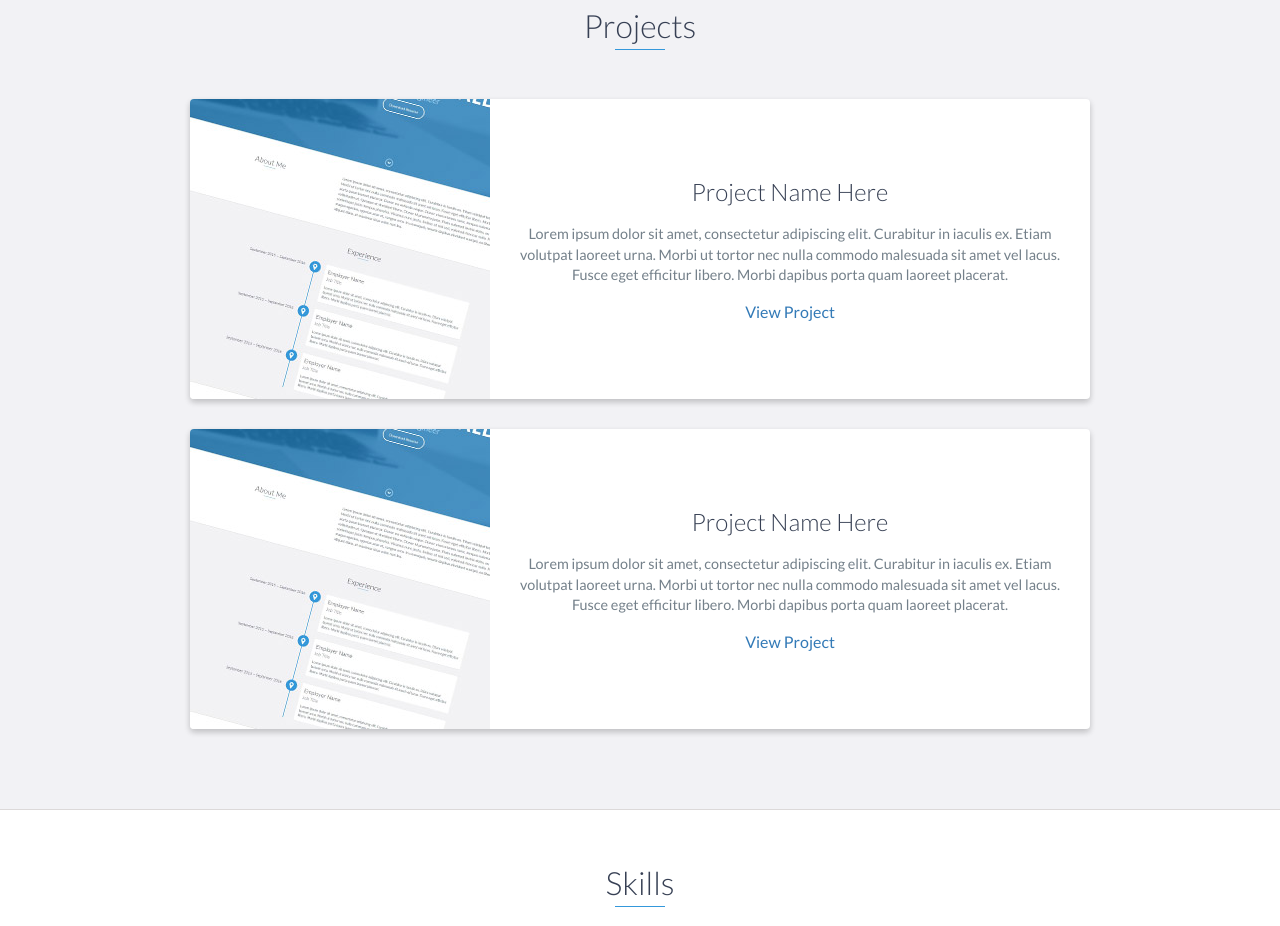
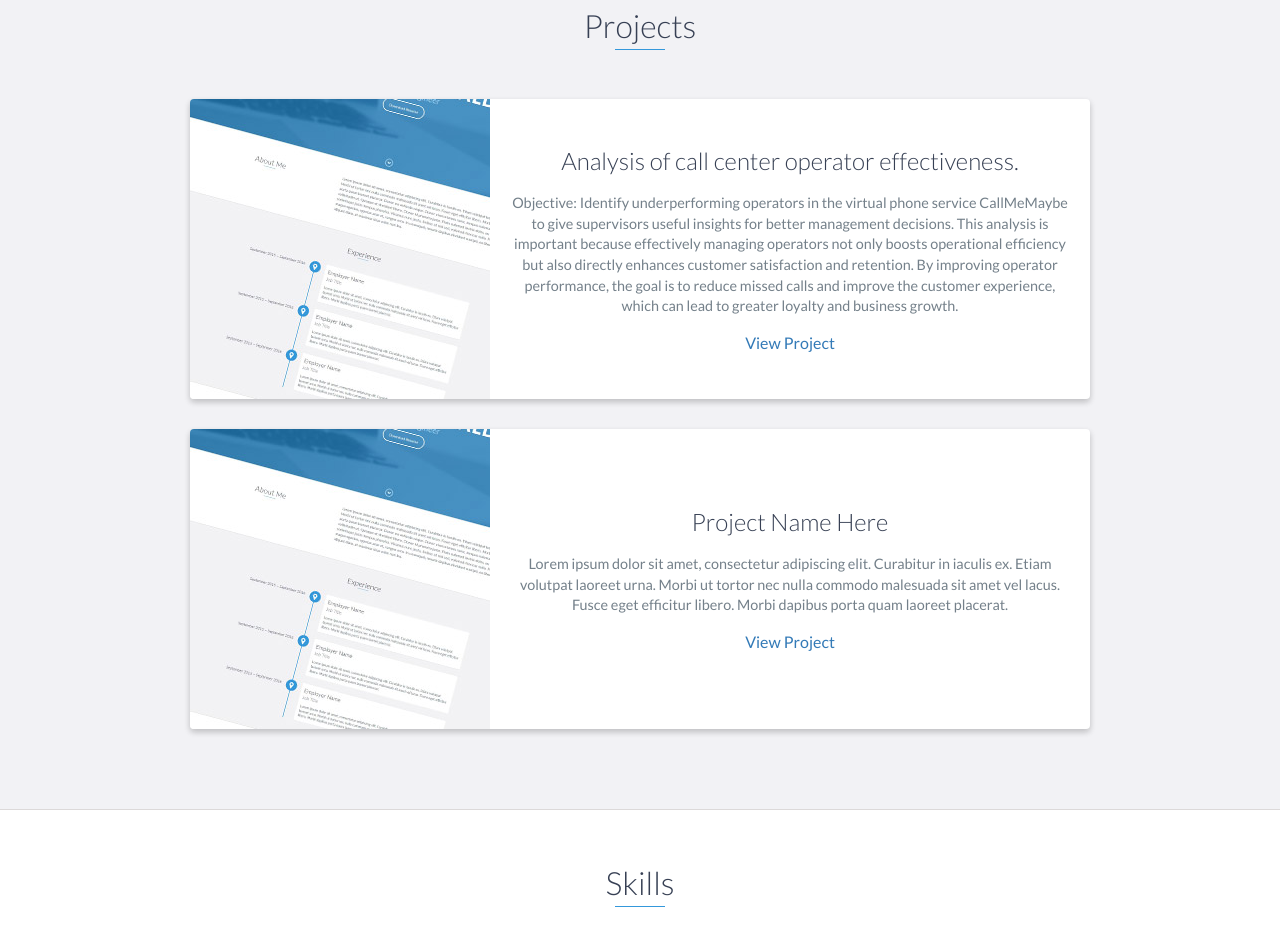
Before and after one commit to marigaby91/Portafolio, a website: page index.html in a window 1280 px wide. Shown: the part 1112-2038 px from the top of the page. Drawn offline with nearby package versions, Linux system fonts and the light colour scheme.

Commit message:
proyecto1

```diff
--- a/index.html
+++ b/index.html
@@ -84,11 +84,11 @@
                     </div>
                     <!-- End .project-image -->
                     <div class="project-info">
-                        <h3>Project Name Here</h3>
+                        <h3>Analysis of call center operator effectiveness. </h3>
                         <p>
-                            Lorem ipsum dolor sit amet, consectetur adipiscing elit. Curabitur in iaculis ex. Etiam volutpat laoreet urna. Morbi ut tortor nec nulla commodo malesuada sit amet vel lacus. Fusce eget efficitur libero. Morbi dapibus porta quam laoreet placerat.
+                            Objective: Identify underperforming operators in the virtual phone service CallMeMaybe to give supervisors useful insights for better management decisions. This analysis is important because effectively managing operators not only boosts operational efficiency but also directly enhances customer satisfaction and retention. By improving operator performance, the goal is to reduce missed calls and improve the customer experience, which can lead to greater loyalty and business growth.
                         </p>
-                        <a href="#">View Project</a>
+                        <a href="https://github.com/marigaby91/Analisis-de-Rendimiento-de-Operadores-en-el-Call-Center" target="_blank">View Project</a>
                     </div>
                     <!-- End .project-info -->
                 </div>
```
